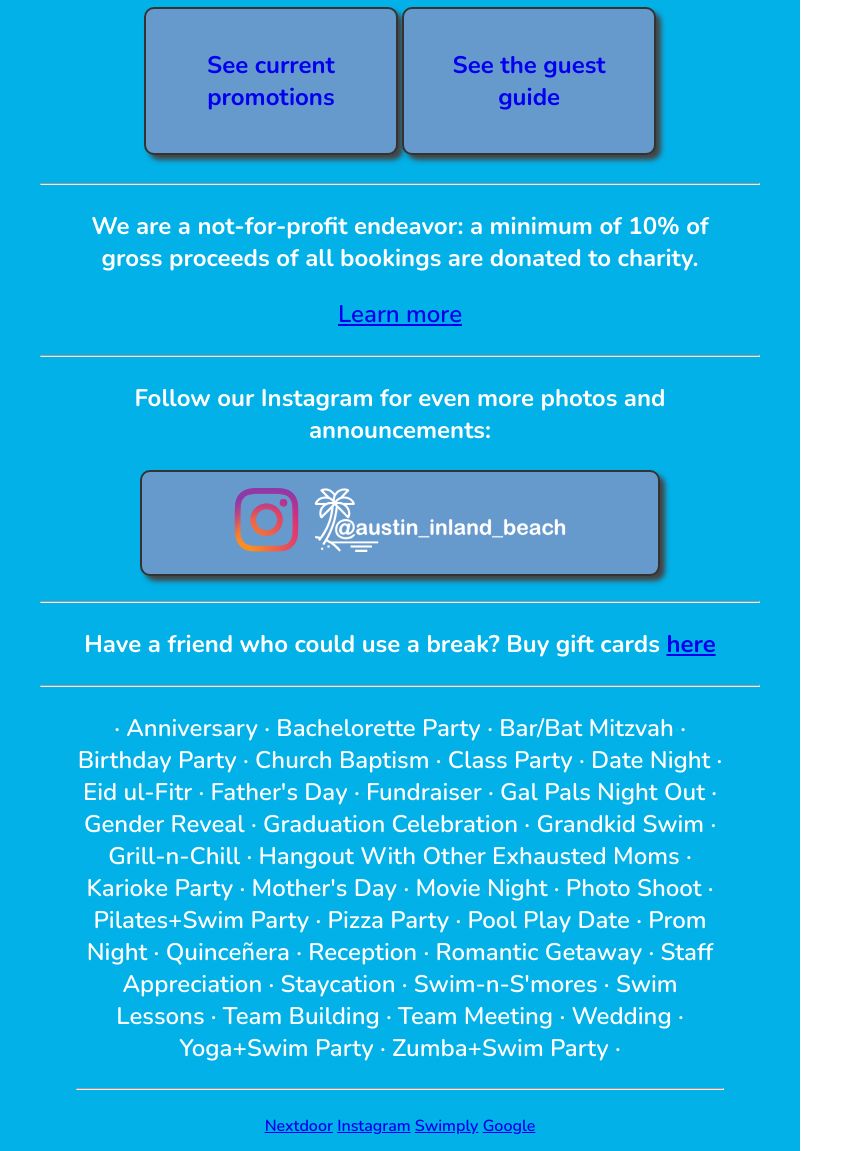
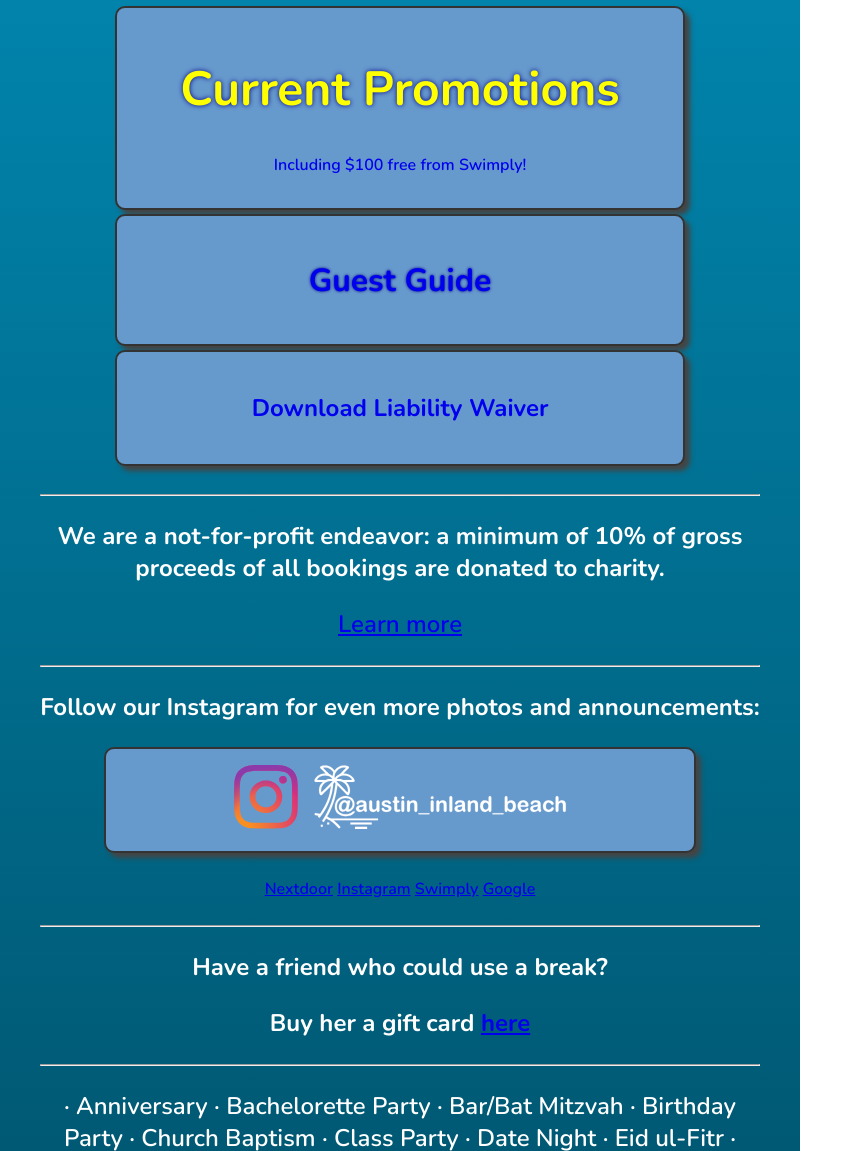
Before and after one commit to Steven-Burns/austin-inland-beach-site, a website: page src/index.html in a window 1280 px wide. Shown: the part 1288-2439 px from the top of the page, without its empty margins (0-863 px from the left). Drawn offline with nearby package versions, Linux system fonts and the light colour scheme.

Commit message:
various revisions

```diff
--- a/src/index.html
+++ b/src/index.html
@@ -12,14 +12,22 @@
 </head>
 
 <body style="color:#FFF">
-  <main style="background-color: #02B1E8;">
+  <main
+    style="background-color: #02B1E8; background-image: linear-gradient(to bottom,rgba(2, 178, 232, .5), rgb(0, 77, 100) );">
+    <div style="
+      background-image: url('./images/yellow-tube.png');
+      background-size: cover;
+      background-repeat: no-repeat;">
       <h1>Austin's Inland Beach in GTX</h1>
-    <div class=body-section-div>
+      <div class="body-section-div">
         <h2>Outdoor Pool, Kitchen, and Small Event Space in Georgetown Texas</h2>
         <p></p>
+      </div>
+    </div>
+
+    <div class="body-section-div">
       <p><i>Don't bother driving to the coast: the beach is right here!</i></p>
-      <div class="body-section-div">
-        <ul type="disc" class="body-text" style="list-style-type:none;padding:0">
+      <ul type="disc" class="body-text" style="list-style-type:none; padding:0;">
         <li>
           <p>Resort-like setting for fun and classy get-togethers</p>
         </li>
@@ -47,13 +55,15 @@
       </ul>
     </div>
 
+    <div class="body-section-div">
       <hr />
       <h2>NEW for 2023: Fitness classes with after-swim!</h2>
       <p class="body-text">Group classes in Yoga, Zumba, Pilates, or HIIT Full Body Conditioning led by certified
         professional instructor and personal trainer Linda.</p>
+    </div>
 
+    <div class="body-section-div">
       <hr />
-      <div class="body-section-div">
       <h3>For photos, booking, ammenities information, or to message the hosts, see our Swimply page:</h3>
       <div style="padding:0 4em">
         <a class="button-link-img-a" href="https://swimply.com/pooldetails/14726">
@@ -160,8 +170,8 @@
               </g>
             </g>
           </svg></a><a href="https://play.google.com/store/apps/details?id=com.swimply.android" target="_blank"
-            class="sc-ilxKZc iejaiK"><svg width="135" height="40" viewBox="0 0 135 40"
-              xmlns="http://www.w3.org/2000/svg" xmlns:xlink="http://www.w3.org/1999/xlink" xml:space="preserve"
+          class="sc-ilxKZc iejaiK"><svg width="135" height="40" viewBox="0 0 135 40" xmlns="http://www.w3.org/2000/svg"
+            xmlns:xlink="http://www.w3.org/1999/xlink" xml:space="preserve"
             style="fill-rule: evenodd; clip-rule: evenodd; stroke-linejoin: round; stroke-miterlimit: 2;">
             <g id="Artboard1" transform="matrix(1,0,0,1,-10,-10)">
               <rect x="10" y="10" width="135" height="40" style="fill: none;"></rect>
@@ -344,15 +354,25 @@
       <p></p>
       <table style=" margin-left: auto; margin-right: auto; width: 80%;">
         <tbody>
-          <tr >
+          <tr>
             <td style="width:50%; height:100%">
               <a class="button-link-img-a" href="promotions.html">
-                <h3>See current promotions</h3>
+                <h1>Current Promotions</h1>
+                <p>Including $100 free from Swimply!</p>
               </a>
             </td>
+          </tr>
+          <tr>
             <td style="width:50%; height:100%">
               <a class="button-link-img-a" href="guest-manual.html">
-                <h3>See the guest guide</h3>
+                <h2>Guest Guide</h2>
+              </a>
+            </td>
+          </tr>
+          <tr>
+            <td style="width:50%; height:100%">
+              <a class="button-link-img-a" href="liability-waiver.docx">
+                <h3>Download Liability Waiver</h3>
               </a>
             </td>
           </tr>
@@ -362,8 +382,8 @@
     </div>
 
 
+    <div class="body-section-div">
       <hr />
-      <div class="body-section-div">
       <p></p>
       <h3>We are a not-for-profit endeavor: a minimum of 10% of gross proceeds of all bookings are donated to charity.
       </h3>
@@ -371,26 +391,33 @@
       <p></p>
     </div>
 
+    <div class="body-section-div">
       <hr />
-      <div class="body-section-div">
       <h3>Follow our Instagram for even more photos and announcements:</h3>
       <div style="padding:0 4em">
         <a class="button-link-img-a" href="https://www.instagram.com/austin_inland_beach/">
           <img class="button-img" id="Logo" src="images/instragram-link-logo.svg" alt="instagram link" />
         </a>
       </div>
+      <div class="body-section-div">
+        <a href="https://nextdoor.com/pages/austins-inland-beach-in-gtx-arlington-tx/">Nextdoor</a>
+        <a href="https://www.instagram.com/austin_inland_beach/">Instagram</a>
+        <a href="https://swimply.com/pooldetails/14726">Swimply</a>
+        <a href="https://goo.gl/maps/i4swikMXcPjxHLZd9">Google</a>
       </div>
 
+    </div>
+
+    <div class="body-section-div">
       <hr />
-      <div class="body-section-div">
       <p></p>
-        <h3>Have a friend who could use a break? Buy gift cards <a
-            href="https://shop.swimply.com/products/swimply-com-gift-card">here</a>
+      <h3>Have a friend who could use a break?</h3>
+      <h3> Buy her a gift card <a href="https://shop.swimply.com/products/swimply-com-gift-card">here</a>
       </h3>
     </div>
 
+    <div class="body-section-div">
       <hr />
-      <div class="body-section-div">
       <p></p>
       <p class="body-text">
         &middot;
@@ -435,10 +462,6 @@
       <hr />
     </div>
 
-      <a href="https://nextdoor.com/pages/austins-inland-beach-in-gtx-arlington-tx/">Nextdoor</a>
-      <a href="https://www.instagram.com/austin_inland_beach/">Instagram</a>
-      <a href="https://swimply.com/pooldetails/14726">Swimply</a>
-      <a href="https://goo.gl/maps/i4swikMXcPjxHLZd9">Google</a>
 
     <div class="body-section-div">
       <p></p>
--- a/src/styles.css
+++ b/src/styles.css
@@ -73,6 +73,7 @@ h3 {
 .body-section-div {
   text-align: center;
   margin: 25px 5%;
+
 }
 
 .blue-background-img {
```
Also changed, not shown: src/promotions.html (+2 -2 lines), src/images/yellow-tube.png (added). Lines whose indentation alone changed are shown as unchanged.
